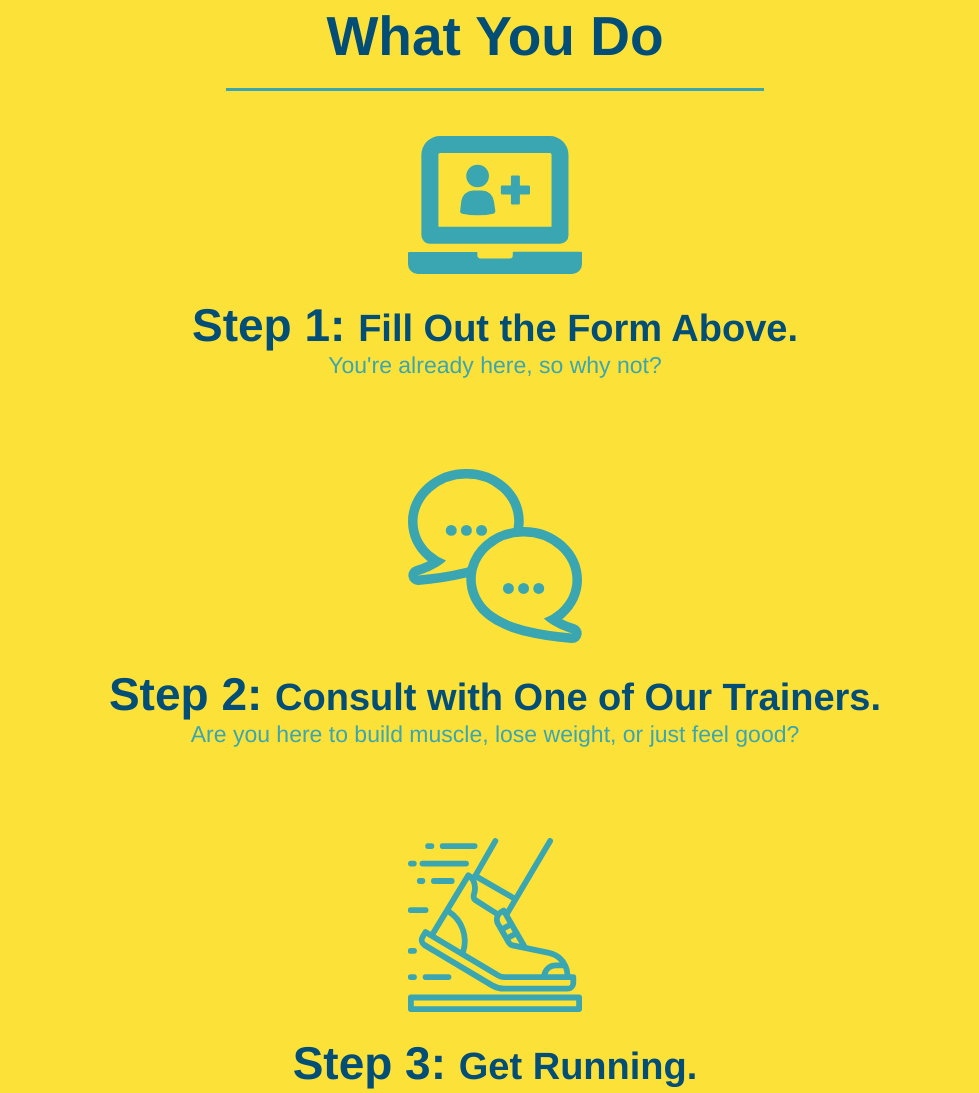
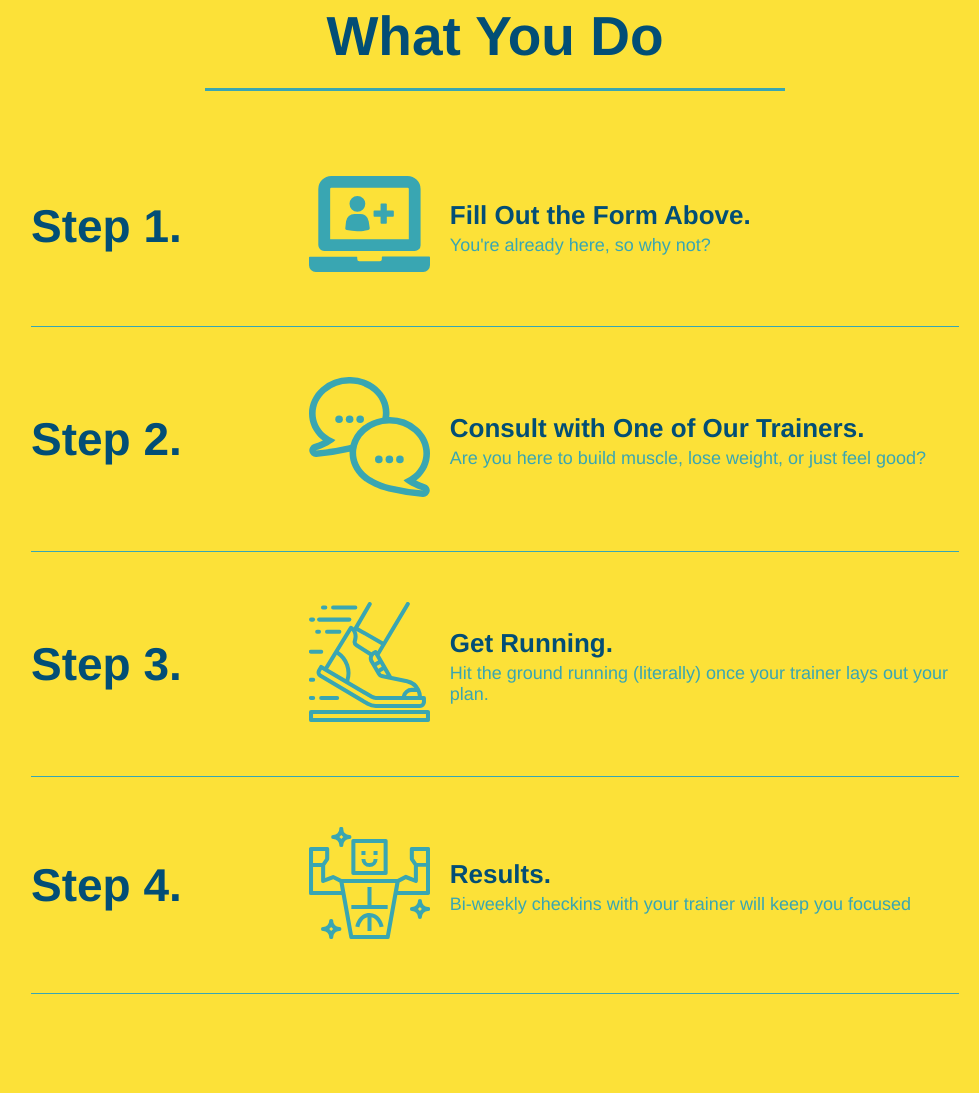
Before and after one commit to mpompilio/run-buddy, a plain HTML site: page index.html in a window 1280 px wide. Shown: the part 1076-2169 px from the top of the page, without its empty margins (145-1124 px from the left). Drawn offline with Linux system fonts and the light colour scheme.

Commit message:
add flexbox to the steps

```diff
--- a/assets/css/style.css
+++ b/assets/css/style.css
@@ -152,8 +152,12 @@ section {
   display: inline-block;
 }
 
+.intro p {
+  text-align: center;
+}
+
 .steps {
-  text-align: center;
+
   background: #fce138;
 }
 
@@ -162,8 +166,11 @@ section {
   color: #024e76;
   margin-bottom: 35px;
   padding: 0 100px 20px 100px;
-  display: inline-block;
   border-bottom: 3px solid;
+  padding-bottom: 20px;
+  text-align: center;
+  margin: 0 auto 35px auto;
+  width: 50%;
 }
 
 .primary-border {
@@ -173,33 +180,51 @@ section {
 .secondary-border {
   border-color: #39a6b2;
 }
-
-.steps div {
-  margin-bottom: 80px;
+.step {
+  margin: 50px auto;
+  padding-bottom: 50px;
+  width: 80%;
+  border-bottom: 1px solid #39a6b2;
+  display: flex;
+  flex-wrap: wrap;
+  align-items: center;
+  justify-content: space-between;
 }
 
-.steps img {
-  width: 15%;
-  margin: 10px 0;
+.step h3 {
+  color: #024e76;
+  font-size: 46px;
+  flex: 1 30%;
 }
 
-.steps h3 {
-  color: #024e76;
-  font-size: 46px;
-  margin-top: 10px;
+.step-info {
+  flex: 2 70%;
+  display: flex;
+  flex-wrap: wrap;
+  align-items: center;
+}
+.step-img {
+  flex: 1 12%;
+  margin-right: 20px;
 }
 
-.steps p {
-  color: #39a6b2;
-  font-size: 23px;
+.step-img img {
+  max-width: 100%;
 }
 
-.steps span {
-  font-size: 38px;
+.step-text {
+flex: 12;
 }
 
-.trainers {
-  text-align: center;
+.step-text p {
+  color: #39a6b2;
+  font-size: 18px;
+}
+
+.step-text h4 {
+  font-size: 26px;
+  line-height: 1.5;
+  color: #024e76;
 }
 
 .trainer {
@@ -245,7 +270,7 @@ section {
 }
 
 .contact {
-  text-align: center;
+
   background: #024e76;
 }
 
@@ -282,3 +307,7 @@ section {
 .contact-info a {
   color: #fce138;
 }
+
+.flex-row {
+  display: flex;
+}
--- a/index.html
+++ b/index.html
@@ -75,47 +75,90 @@
 
   <!-- "what we do" section -->
   <section id="what-we-do" class="intro">
-    <h2 class="section-title primary-border">What We Do</h2>
+    <div class="flex-row">
+      <h2 class="section-title primary-border">
+        What We Do
+      </h2>
+    </div>
+    <div class="flex-row">
       <p>
-      butcher selfies chambray shabby chic gentrify readymade yr Echo Park XOXO Tumblr normcore Banksy direct trade Blue
+        butcher selfies chambray shabby chic gentrify readymade yr Echo Park XOXO Tumblr normcore Banksy direct trade
+        Blue
         Bottle chillwave you probably haven't heard of them single-origin coffee Vice fanny pack fixie Odd Future Austin
         fingerstache pickled twee synth Wes Anderson Thundercats viral bitters flannel meggings narwhal Marfa Schlitz
         sustainable Intelligentsia umami deep v craft
       </p>
+    </div>
   </section>
 
   <!-- "what you do" section -->
   <section id="what-you-do" class="steps">
-    <h2 class="section-title secondary-border">What You Do</h2>
+    <div class="flex-row">
+      <h2 class="section-title secondary-border">
+        What You Do
+      </h2>
+    </div>
 
-    <div>
+    <div class="step">
+      <h3>Step 1.</h3>
+      <div class="step-info">
+        <div class="step-img">
           <img src="./assets/images/01-04-svgs/step-1.svg" alt="" />
-      <h3>Step 1: <span>Fill Out the Form Above.</span></h3>
+        </div>
+        <div class="step-text">
+          <h4>Fill Out the Form Above.</h4>
           <p>You're already here, so why not?</p>
         </div>
+      </div>
+    </div>
 
-    <div>
+    <div class="step">
+      <h3>Step 2.</h3>
+      <div class="step-info">
+        <div class="step-img">
           <img src="./assets/images/01-04-svgs/step-2.svg" alt="" />
-      <h3>Step 2: <span>Consult with One of Our Trainers.</span></h3>
+        </div>
+        <div class="step-text">
+          <h4>Consult with One of Our Trainers.</h4>
           <p>Are you here to build muscle, lose weight, or just feel good?</p>
         </div>
+      </div>
+    </div>
 
-    <div>
+    <div class="step">
+      <h3>Step 3.</h3>
+      <div class="step-info">
+        <div class="step-img">
           <img src="./assets/images/01-04-svgs/step-3.svg" alt="" />
-      <h3>Step 3: <span>Get Running.</span></h3>
+        </div>
+        <div class="step-text">
+          <h4>Get Running.</h4>
           <p>Hit the ground running (literally) once your trainer lays out your plan.</p>
         </div>
+      </div>
+    </div>
 
-    <div>
+    <div class="step">
+      <h3>Step 4.</h3>
+      <div class="step-info">
+        <div class="step-img">
           <img src="./assets/images/01-04-svgs/step-4.svg" alt="" />
-      <h3>Step 4: See Results.</h3>
+        </div>
+        <div class="step-text">
+          <h4>Results.</h4>
           <p>Bi-weekly checkins with your trainer will keep you focused</p>
+        </div>
+      </div>
     </div>
   </section>
 
   <!-- Trainer Bios-->
   <section id="your-trainers" class="trainers">
-    <h2 class="section-title primary-border">Meet the Trainers</h2>
+    <div class="flex-row">
+      <h2 class="section-title primary-border">
+        Meet the Trainers
+      </h2>
+    </div>
     <article class="trainer">
       <img src="./assets/images/01-05-trainers/trainer-1.jpg"
         alt="Arron Stephens in his workout clothes, ready to pump iron" />
```
Lines whose indentation alone changed are shown as unchanged.
